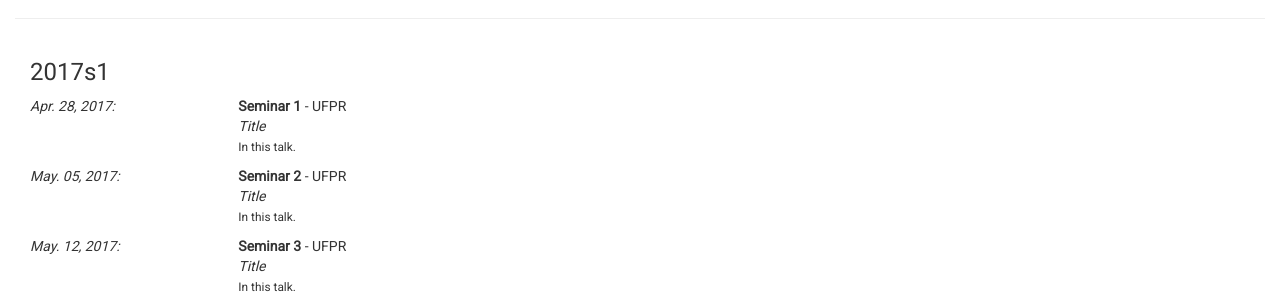
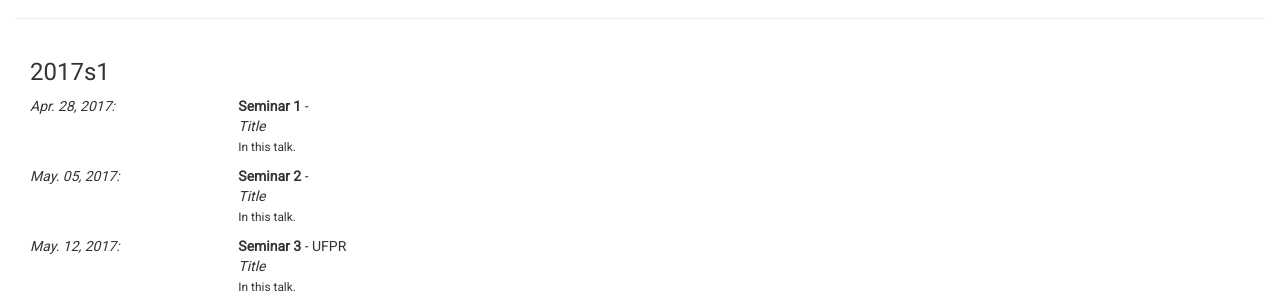
Before and after one commit to ufpr-pde/ufpr-opt.github.io, a Jekyll site: the page built from d_seminars.md, in a window 1280 px wide. Shown: the part 346-640 px from the top of the page. Built offline with Jekyll 4.4.1, drawn with Linux system fonts in a browser that asks for light colours; some web fonts are replaced.

Commit message:
Update seminars.yml

```diff
--- a/_data/seminars.yml
+++ b/_data/seminars.yml
@@ -1,7 +1,7 @@
 - author: Seminar 1
   date: 2017-04-28
   semester: 2017s1
-  affiliation: UFPR
+  affiliation:
   title: Title
   abstract: >
     In this talk.
@@ -9,7 +9,7 @@
 - author: Seminar 2
   date: 2017-05-05
   semester: 2017s1
-  affiliation: UFPR
+  affiliation:
   title: Title
   abstract: >
     In this talk.
```
